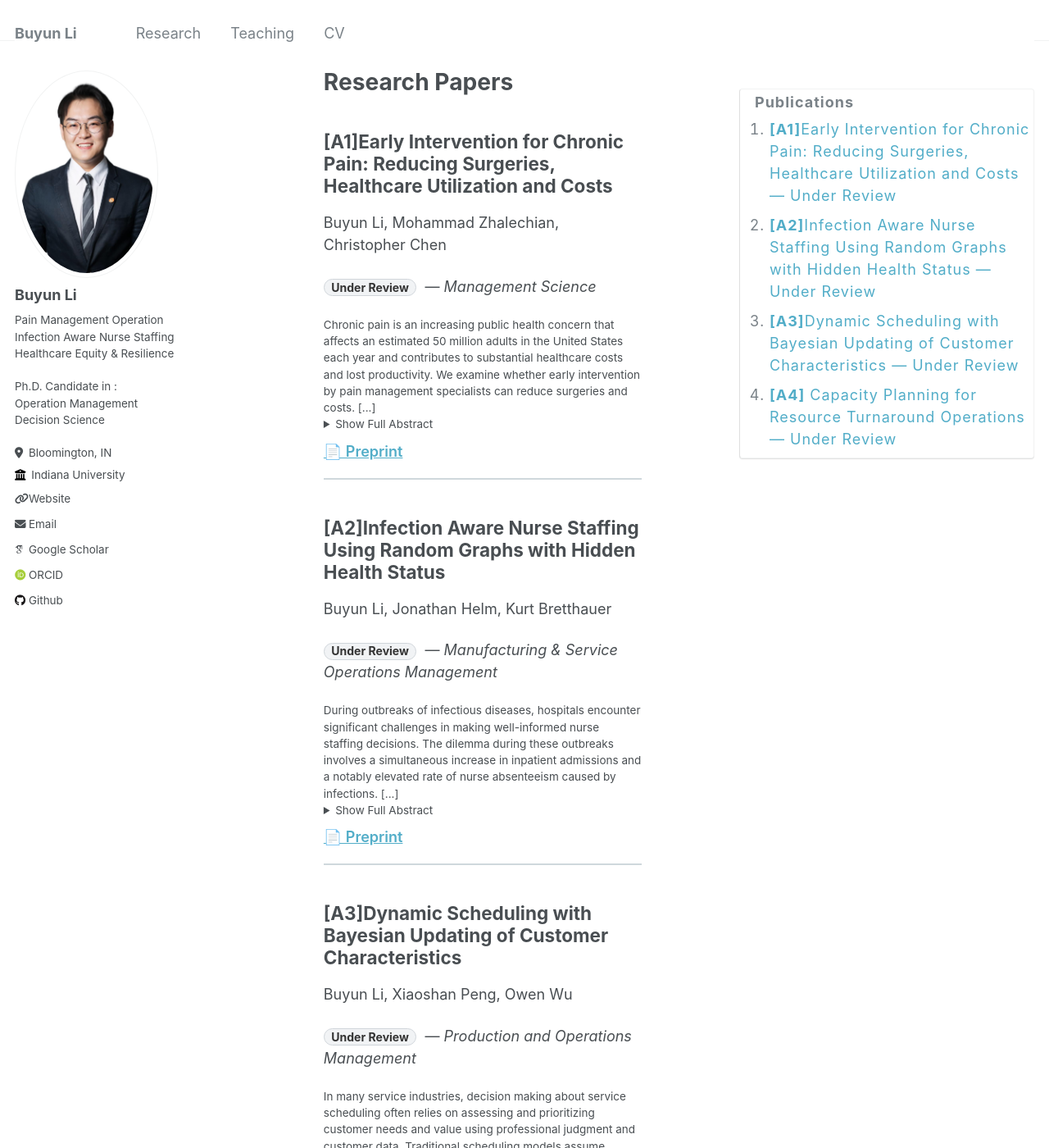
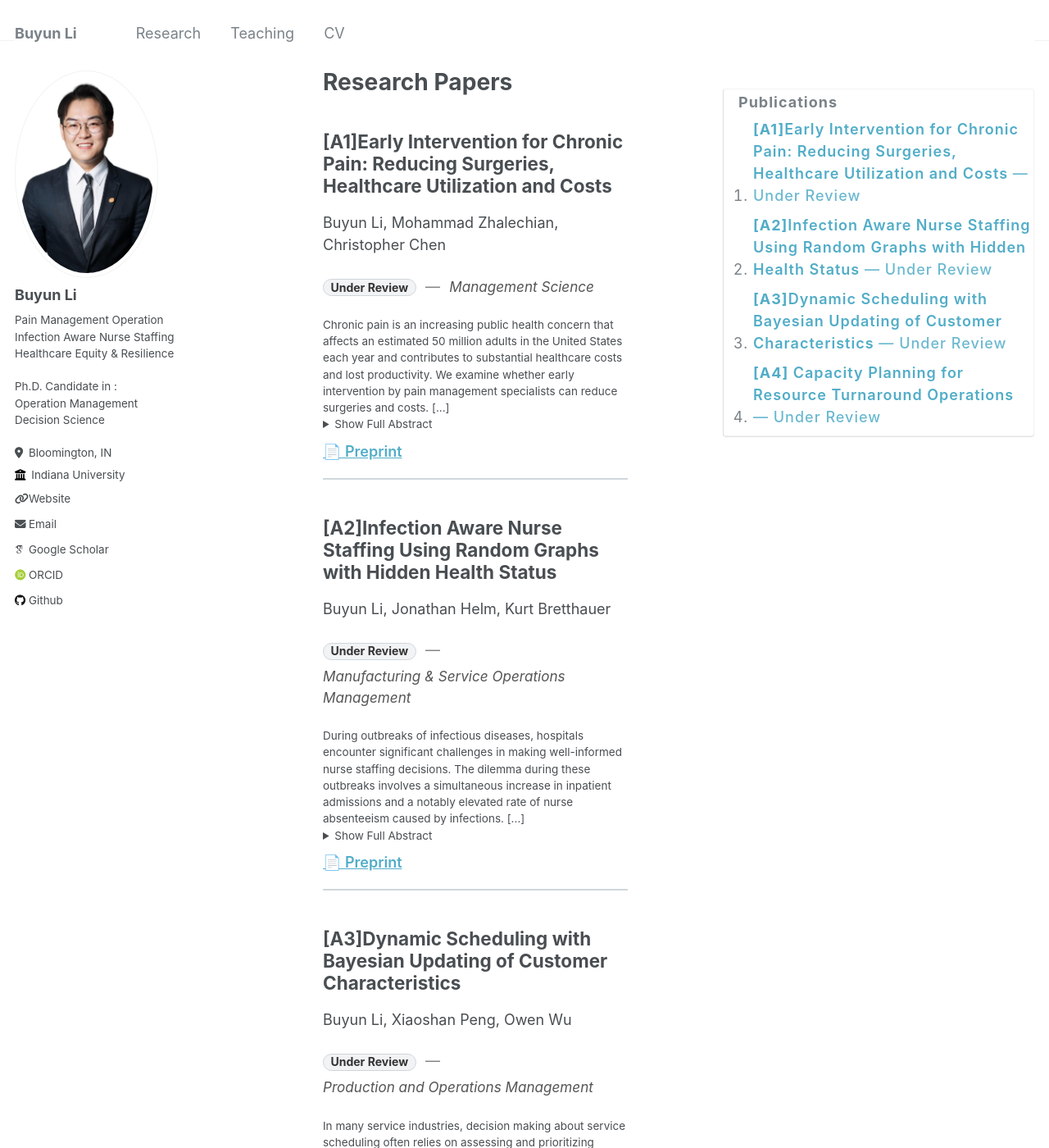
Before and after one commit to BuyunLi/BuyunLi.github.io, a Jekyll site: the page built from _pages/publications.md, in a window 1280 px wide and 1400 px high. Shown: the whole window at 82% size. Built offline with Jekyll 4.4.1, drawn with Linux system fonts in a browser that asks for light colours; some web fonts are replaced.

Commit message:
Update _custom.scss

```diff
--- a/_sass/_custom.scss
+++ b/_sass/_custom.scss
@@ -1,7 +1,7 @@
 /* --- Layout: three columns (sidebar | content | right TOC) --- */
 #main.with-toc {
   display: grid;
-  grid-template-columns: minmax(240px, 320px) 1fr minmax(260px, 360px); /* wider TOC */
+  grid-template-columns: minmax(240px, 320px) 1fr minmax(280px, 380px); /* a bit wider TOC */
   gap: 2rem;
   align-items: start;
 }
@@ -17,7 +17,7 @@
   border-left: 1px solid #e0e0e0;
 }
 
-/* Mobile: stack layout */
+/* Mobile: stack */
 @media (max-width: 980px) {
   #main.with-toc { grid-template-columns: 1fr; }
   #main.with-toc > .sidebar,
@@ -31,27 +31,36 @@
   }
 }
 
-/* Smooth scrolling for TOC links */
+/* Smooth scrolling */
 html { scroll-behavior: smooth; }
 
-/* --- TOC styles --- */
+/* --- TOC styles: not uppercased, include status --- */
 .toc--right, .toc__title, .toc__list, .toc__list a {
-  text-transform: none !important; /* no ALL CAPS */
+  text-transform: none !important; /* ensure no ALL CAPS */
 }
 .toc__title { font-size: 1rem; margin: 0.25rem 0 0.5rem; }
 .toc__list { margin: 0; padding-left: 1rem; list-style: decimal; }
-.toc__list a { text-decoration: none; }
+.toc__list a { text-decoration: none; display: inline-block; }
 .toc__list a:hover { text-decoration: underline; }
+.toc__title-text { font-weight: 600; }
+.toc__status { font-weight: 500; opacity: 0.85; }
 
 /* --- Publication item styling --- */
 .archive .archive__item {
-  border-bottom: 2px solid #cfd8dc;
+  border-bottom: 2px solid #cfd8dc; /* clearer separator */
   padding-bottom: 1rem;
   margin-bottom: 1.25rem;
 }
 .archive .archive__item:last-child { border-bottom: 0; }
 
-/* Status pill */
+/* Meta row: status pill — venue (smaller) — year */
+.pub__meta { display: flex; align-items: baseline; flex-wrap: wrap; gap: 0.35rem; }
+.pub__dash { opacity: 0.7; }
+.pub__venue { font-size: 0.95rem; color: #555; }
+.pub__year  { font-size: 0.95rem; color: #666; }
+.pub__dot   { color: #aaa; }
+
+/* Status pill (neutral look) */
 .pub__status {
   display: inline-block;
   font-size: 0.78rem;
@@ -62,10 +71,6 @@ html { scroll-behavior: smooth; }
   background: #f1f3f5;
   color: #333;
   border: 1px solid #d0d5da;
-}
-.archive__item-title .pub__status--inline {
-  margin-left: 0.5rem;
-  vertical-align: middle;
 }
 
 /* Footer (for Preprint link) */
```
